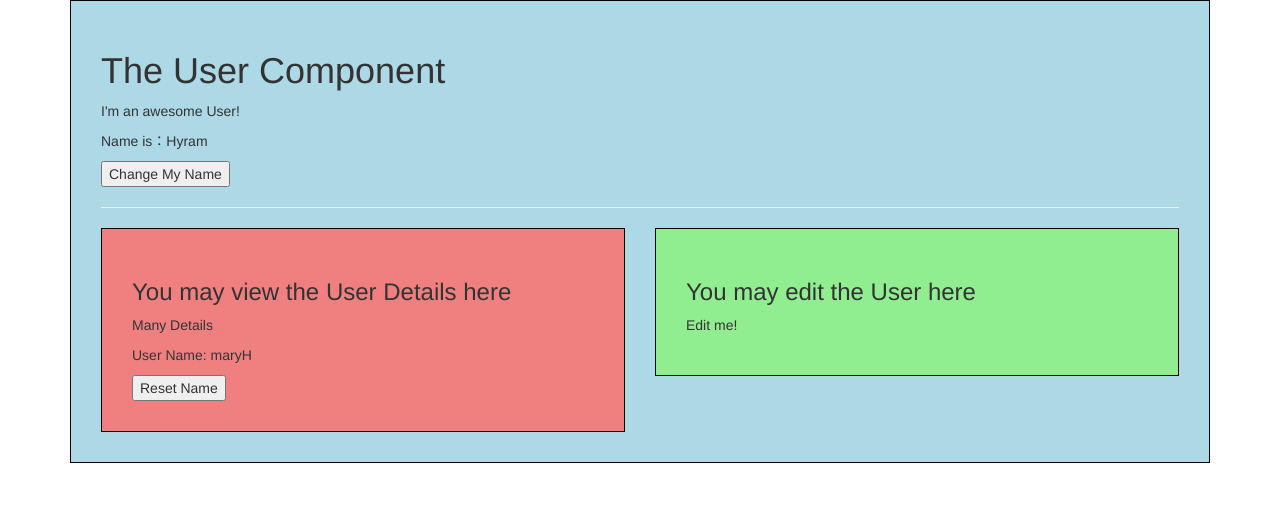
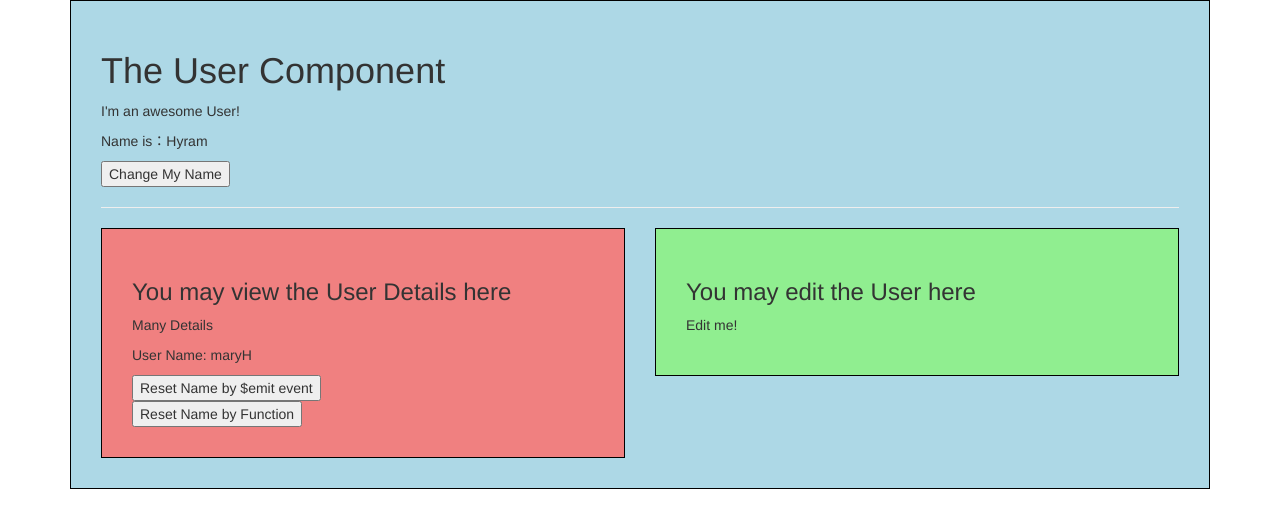
Before and after one commit to HyramTang/vue-learning, a Vue app in the folder zhihu/08-components/: page / in a window 1280 px wide. Shown: the top 528 px of the page. Built offline with nearby package versions, Linux system fonts and the light colour scheme.

Commit message:
08.组件间通信-09.回调函数通信

```diff
--- a/zhihu/08-components/src/components/User.vue
+++ b/zhihu/08-components/src/components/User.vue
@@ -10,6 +10,7 @@
         <app-user-detail
           :name="name"
           @nameWasReseted="name = $event"
+          :resetFn="resetName"
         ></app-user-detail>
       </div>
       <div class="col-xs-12 col-sm-6">
@@ -33,6 +34,9 @@ export default {
     changeName() {
       this.name = "Jeni";
     },
+    resetName() {
+      this.name = "Hyram";
+    },
   },
   components: {
     appUserDetail: UserDetail,
--- a/zhihu/08-components/src/components/UserDetail.vue
+++ b/zhihu/08-components/src/components/UserDetail.vue
@@ -3,16 +3,19 @@
     <h3>You may view the User Details here</h3>
     <p>Many Details</p>
     <p>User Name: {{ switchName() }}</p>
-    <button @click="resetName">Reset Name</button>
+    <button @click="resetName">Reset Name by $emit event</button>
+    <br>
+    <button @click="resetFn">Reset Name by Function</button>
   </div>
 </template>
 
 <script>
 export default {
-  props: ["name"],
-  // props: {
-  //   name: String,
-  // },
+  // props: ["name"],
+  props: {
+    name: String,
+    resetFn: Function,
+  },
   // props: {
   //   name: {
   //     type: String,
```
